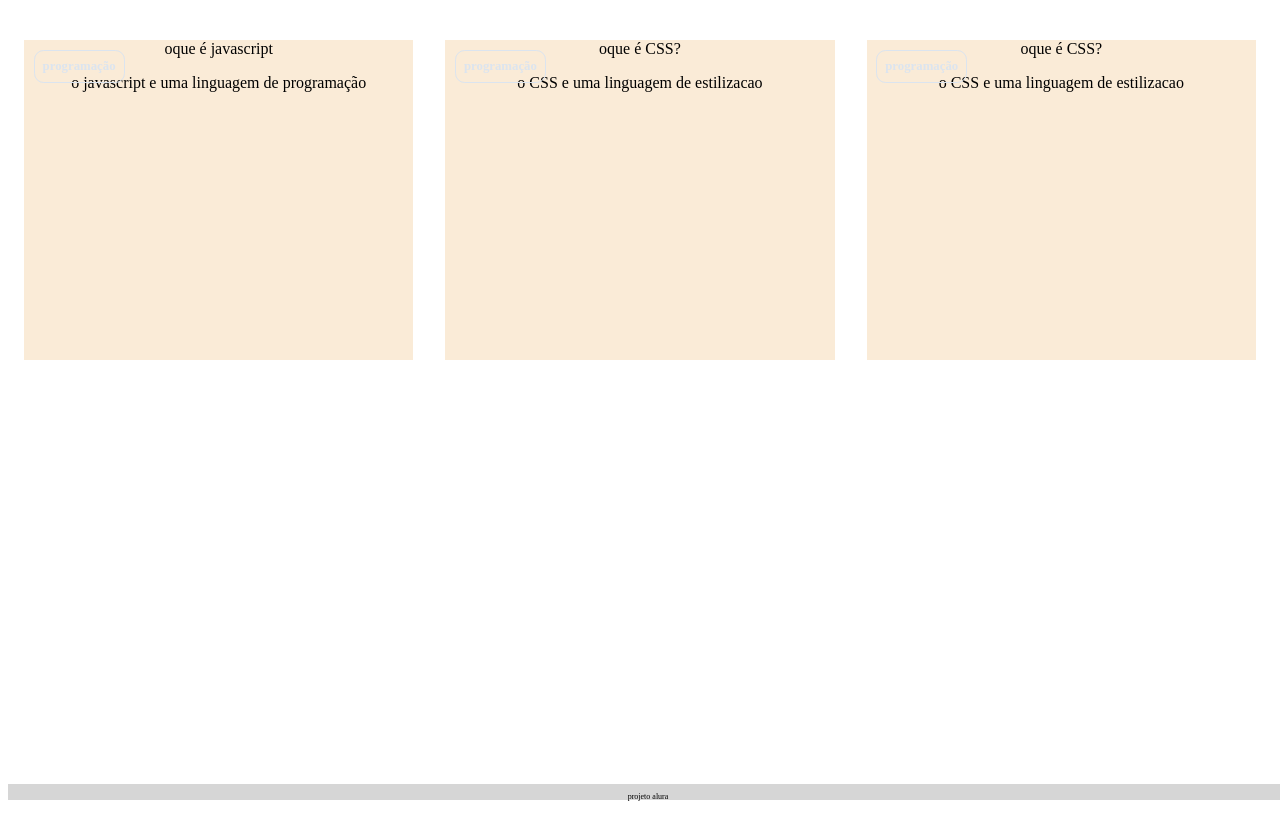
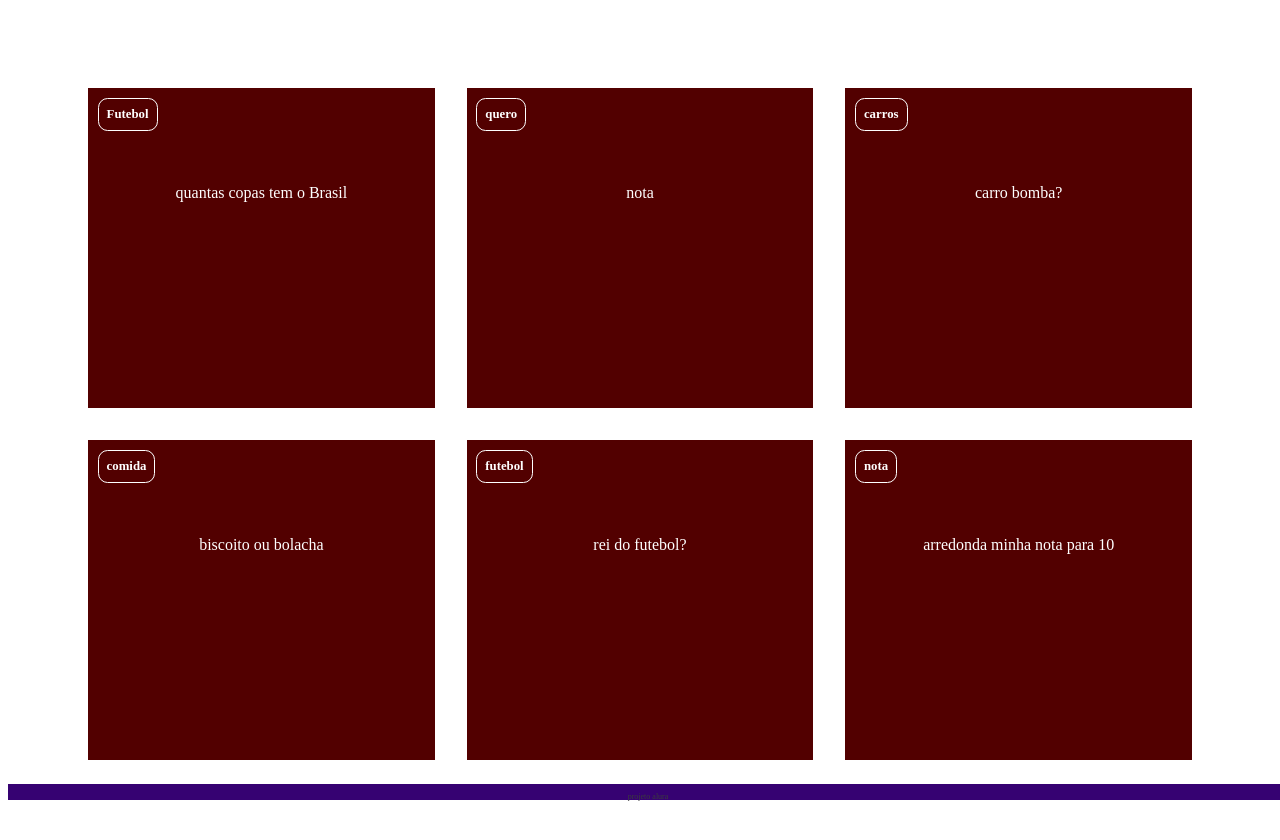
Before and after one commit to WenceslauFelipe/felipe-2b-3t, a plain HTML site: page index.html in a window 1280 px wide. Before the commit the page ends 800 px from the top, so only its background shows below. Drawn offline with Linux system fonts and the light colour scheme.

Commit message:
Add files via upload

```diff
--- a/assets/style.css
+++ b/assets/style.css
@@ -1,7 +1,7 @@
 :root {
-    --text-color: #DBE4EF;
-    --card-front-color: #144480;
-    --card-back-color: #00F4BF;
+    --text-color: #ffffff;
+    --card-front-color: #000000;
+    --card-back-color: #ffffff;
 }
 
 
@@ -12,6 +12,9 @@ body {
 
 #container {
 display: flex;
+flex-wrap: wrap;
+justify-content: space-between;
+padding: 4rem;
 }
 
 .cartao{
@@ -25,8 +28,10 @@ display: flex;
 .cartao__conteudo {
     background-color: var(--card-front-color);
     text-align: center;
-    background-color: antiquewhite;
+    background-color: rgb(82, 0, 0);
     height: 100%;
+    transform-style: preserve-3d;
+    transition: transform 300ms ease-in-out;
 }
 
 .cartao__conteudo h3 {
@@ -38,15 +43,52 @@ display: flex;
     margin: 0.6rem;
     border-radius: 0.6rem;
     font-size: 1vw;
+    backface-visibility: hidden;
+}
+
+.cartao__conteudo p {
+    margin-top: 1rem;
+    padding: 2rem;
+    margin-top: 4rem;
+}
+
+.cartao__conteudo__pergunta {
+    color: var(--text-color);
+    font-weight: 500;
+}
+
+.cartao__conteudo__resposta {
+    color: var(--card-back-color);
+    font-weight: 700;
+}
+
+.cartao:hover .cartao__conteudo {
+    transform: rotateY(180deg);
+}
+
+.cartao__conteudo__pergunta,
+.cartao__conteudo__resposta{
+    backface-visibility: hidden;
+    position: absolute;
+    height: 100%;
+    width: 100%;
+}
+
+.cartao__conteudo__resposta{
+    transform: rotateY(180deg);
 }
 
 
 
 
 
+
+
+
+
 footer {
-background-color: rgb(214, 214, 214);
-color: rgb(0, 0, 0);
+background-color: rgb(54, 2, 114);
+color: rgb(60, 61, 61);
 position: fixed;
 bottom: 0;
 width: 100%;
--- a/index.html
+++ b/index.html
@@ -11,34 +11,68 @@
         <section id="container">
             <article class="cartao">
                 <div class="cartao__conteudo">
-                    <h3>programação</h3>
+                    <h3>Futebol</h3>
                     <div class="cartao__conteudo__pergunta">
-                       <p> oque é javascript</p>
+                       <p> quantas copas tem o Brasil</p>
                     </div>
                     <div class="cartao__conteudo__resposta">
-                       <p> o javascript e uma linguagem de programação</p>
+                       <p> ele possui 5</p>
                     </div>
                 </div>
             </article>
             <article class="cartao">
                 <div class="cartao__conteudo">
-                    <h3>programação</h3>
+                    <h3>quero</h3>
                     <div class="cartao__conteudo__pergunta">
-                        <p>oque é CSS?</p>
+                       <p> nota</p>
                     </div>
                     <div class="cartao__conteudo__resposta">
-                       <p>o CSS e uma linguagem de estilizacao</p>
+                       <p> arredonda para 10</p>
                     </div>
                 </div>
             </article>
             <article class="cartao">
                 <div class="cartao__conteudo">
-                    <h3>programação</h3>
+                    <h3>carros</h3>
                     <div class="cartao__conteudo__pergunta">
-                        <p>oque é CSS?</p>
+                       <p> carro bomba?</p>
                     </div>
                     <div class="cartao__conteudo__resposta">
-                       <p>o CSS e uma linguagem de estilizacao</p>
+                       <p> marea</p>
+                    </div>
+                </div>
+            </article>
+        </article>
+        <article class="cartao">
+            <div class="cartao__conteudo">
+                <h3>comida</h3>
+                <div class="cartao__conteudo__pergunta">
+                   <p> biscoito ou bolacha</p>
+                </div>
+                <div class="cartao__conteudo__resposta">
+                   <p> bolacha</p>
+                </div>
+            </div>
+        </article>
+            <article class="cartao">
+                <div class="cartao__conteudo">
+                    <h3>futebol</h3>
+                    <div class="cartao__conteudo__pergunta">
+                        <p>rei do futebol?</p>
+                    </div>
+                    <div class="cartao__conteudo__resposta">
+                       <p>pelé</p>
+                    </div>
+                </div>
+            </article>
+            <article class="cartao">
+                <div class="cartao__conteudo">
+                    <h3>nota</h3>
+                    <div class="cartao__conteudo__pergunta">
+                        <p>arredonda minha nota para 10</p>
+                    </div>
+                    <div class="cartao__conteudo__resposta">
+                       <p>sim </p>
                     </div>
                 </div>
             </article>
```
